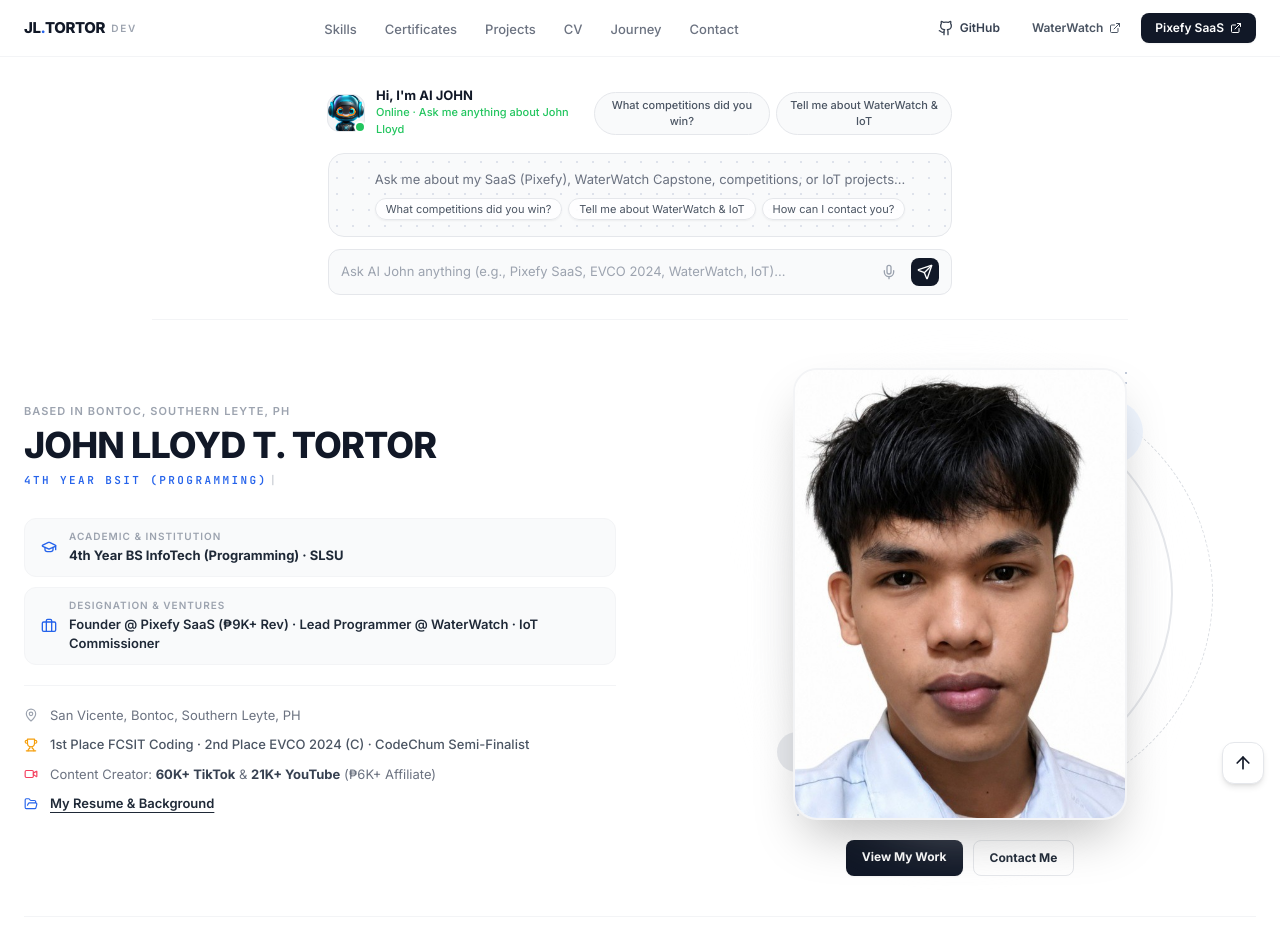
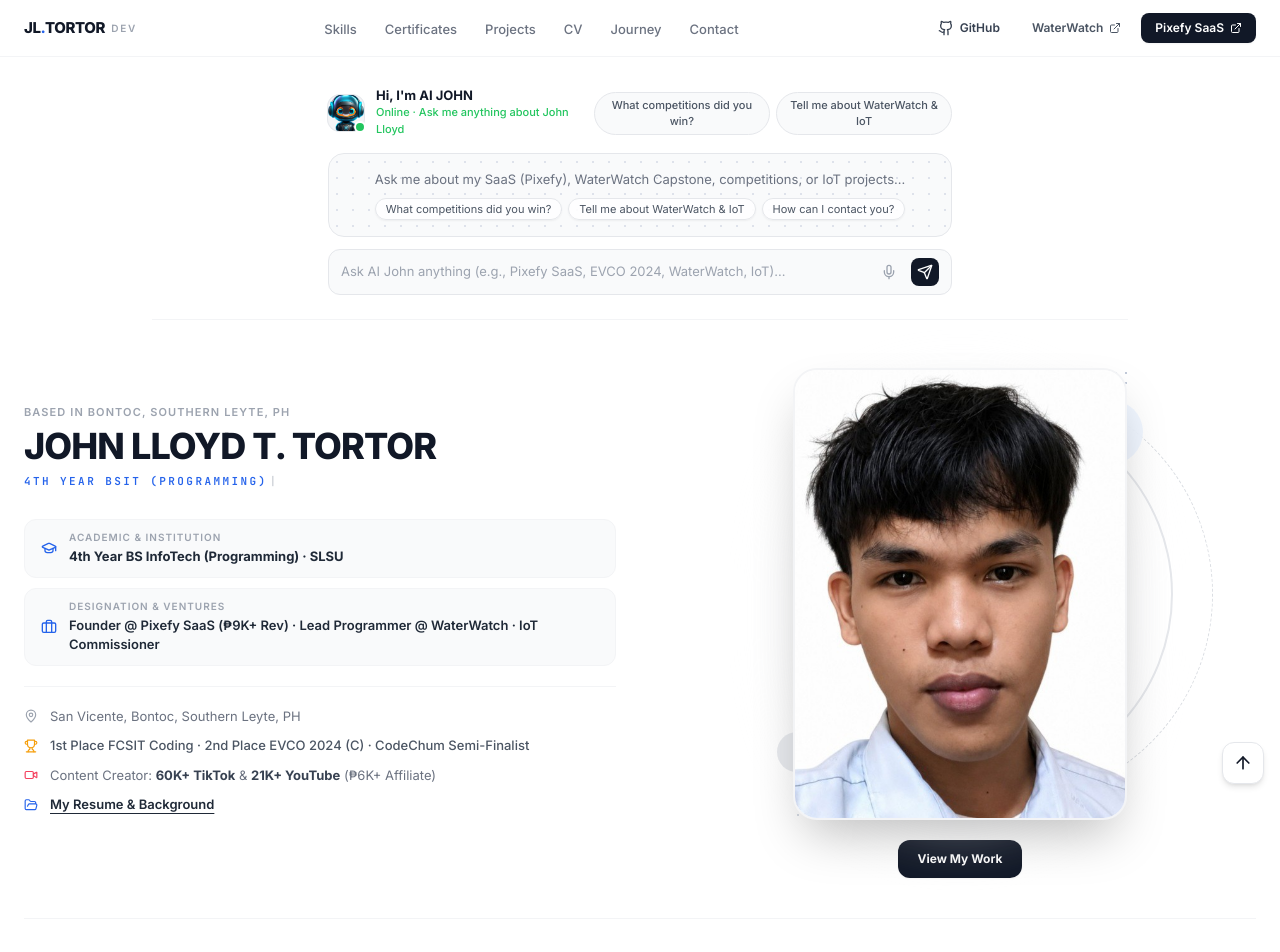
Before and after one commit to de4d10ck-23/portfolio, a React (Vite) app: page / in a window 1280 px wide. Shown: the top 952 px of the page. Built offline with nearby package versions, Linux system fonts and the light colour scheme.

Commit message:
feat: remove Contact Me button below hero profile picture

```diff
--- a/src/components/Hero.tsx
+++ b/src/components/Hero.tsx
@@ -570,15 +570,9 @@ export const Hero: React.FC = () => {
             <div className="flex flex-wrap justify-center gap-2.5 mt-5">
               <a
                 href="#projects"
-                className="px-4 py-2 bg-gray-900 hover:bg-gray-700 text-white text-[12px] font-bold rounded-lg transition-colors shadow-sm"
+                className="px-5 py-2.5 bg-gray-900 hover:bg-gray-700 text-white text-[12px] font-bold rounded-xl transition-all shadow-sm hover:shadow"
               >
                 View My Work
-              </a>
-              <a
-                href="#contact"
-                className="px-4 py-2 bg-white hover:bg-gray-50 text-gray-800 text-[12px] font-bold rounded-lg border border-gray-200 transition-colors"
-              >
-                Contact Me
               </a>
             </div>
           </div>
```
